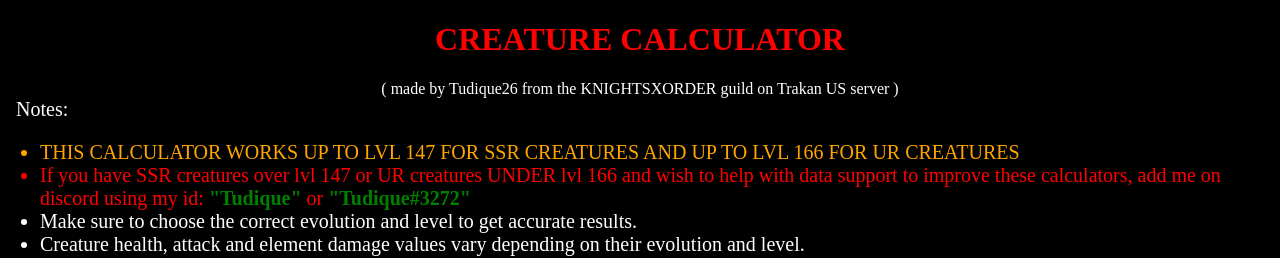
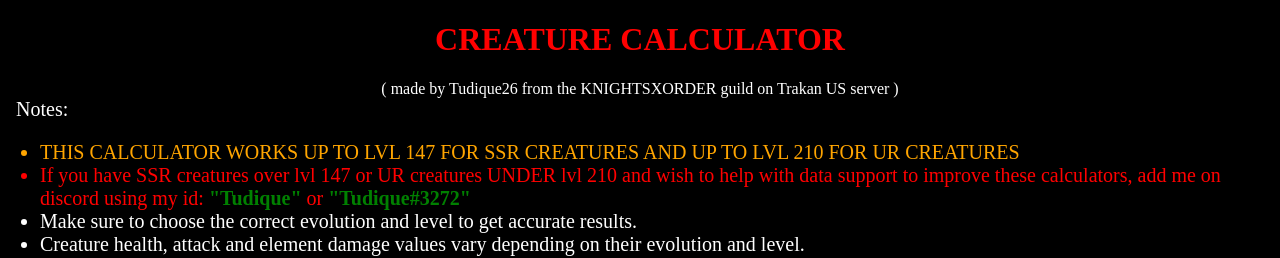
Before and after one commit to PopTudor1/creature-calculator-app, a React (Vite) app: page / in a window 1280 px wide. Shown: the top 258 px of the page. Built offline with nearby package versions, Linux system fonts and the light colour scheme.

Commit message:
Main -add UR lvls up to 209

```diff
--- a/src/creature-calculator.tsx
+++ b/src/creature-calculator.tsx
@@ -74,7 +74,11 @@
   58614, 59297, 59982, 60670, 61361, 62054, 62750, 63448, 64149, 64853, 65559,
   66268, 66979, 67693, 68409, 69127, 69849, 70572, 71299, 72027, 72759, 73492,
   74228, 74967, 75708, 76451, 77197, 77945, 78696, 79449, 80204, 80962, 81722,
-  82484, 83249, 84016, 84786, 85558,
+  82484, 83249, 84016, 84786, 85558, 86332, 87109, 87887, 88669, 89452, 90238,
+  91026, 91816, 92609, 93404, 94201, 95000, 95802, 96606, 97412, 98220, 99031,
+  99843, 100658, 101476, 102295, 103117, 103940, 104766, 105594, 106425, 107257,
+  108092, 108929, 109767, 110609, 111452, 112297, 113145, 113994, 114846,
+  115700, 116556, 117414, 118274, 119100, 120000, 120867, 121735,
 ];
 
 const statsMultiplierSSR = 4;
```
